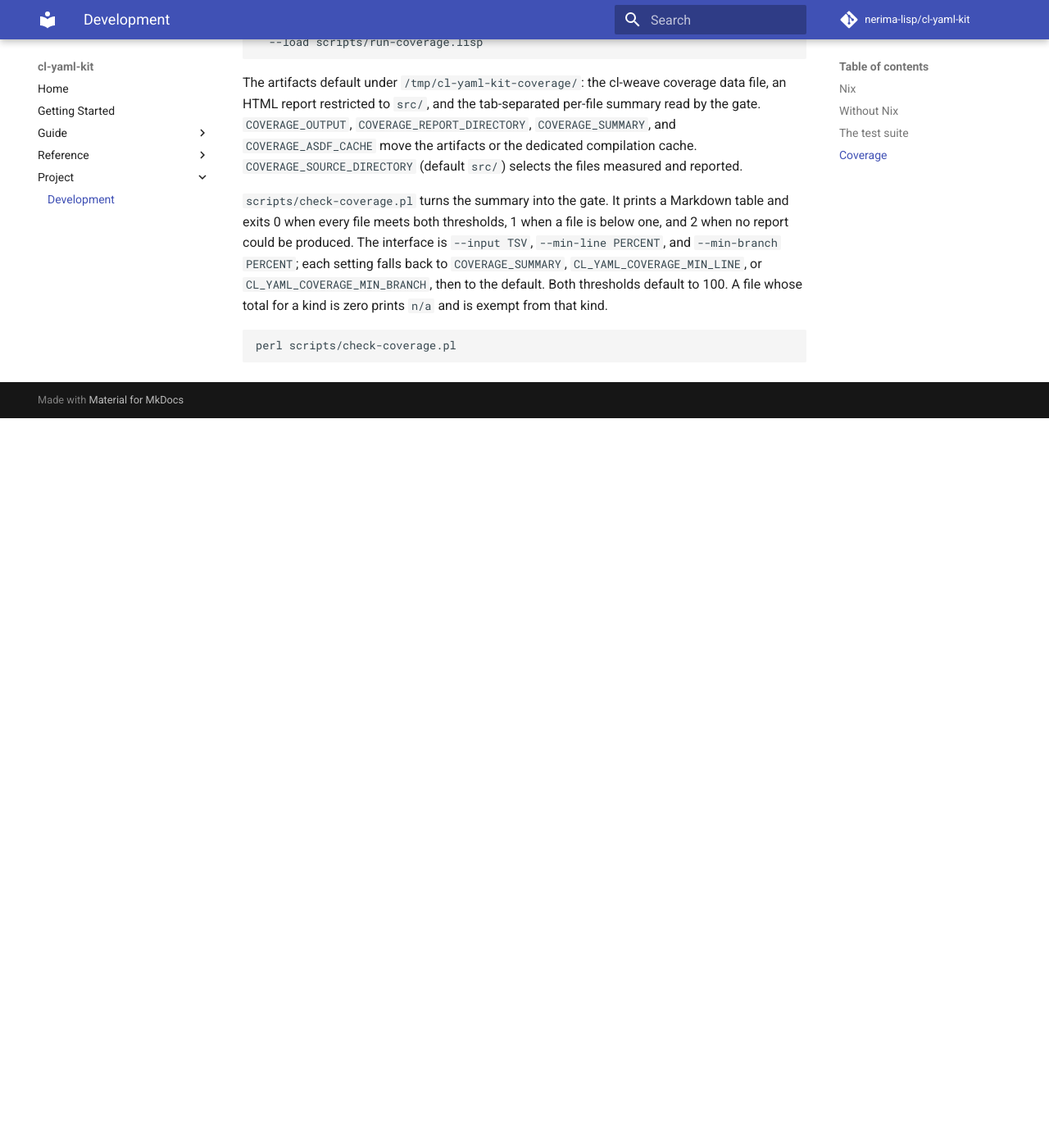
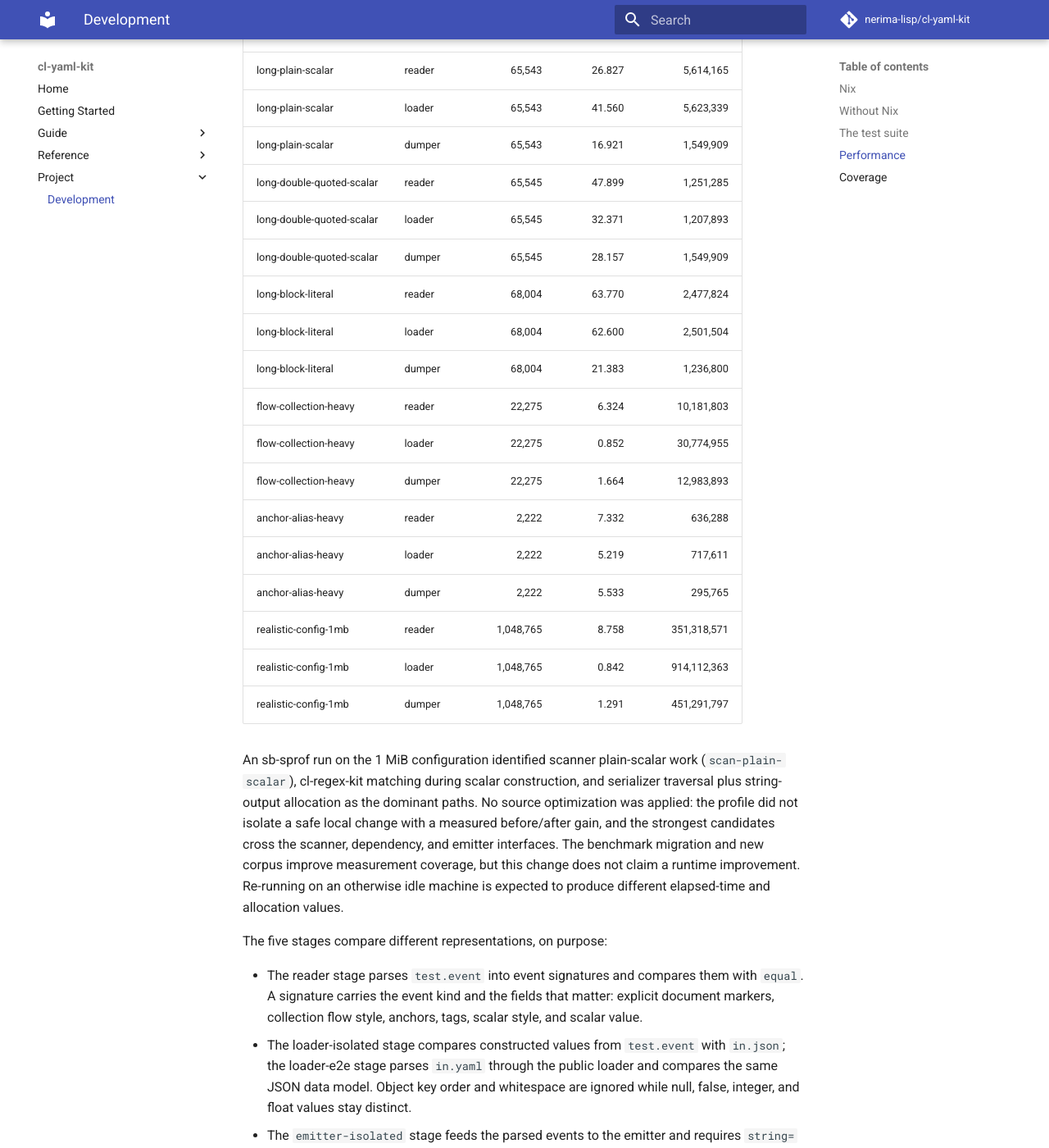
Before and after one commit to nerima-lisp/cl-yaml-kit, an MkDocs documentation site: the page built from docs/src/project/development.md, in a window 1280 px wide and 1400 px high, scrolled down 2723 px. Shown: the whole window at 82% size. Built offline with MkDocs 1.6.1 and Material for MkDocs 9.7.7, drawn with Linux system fonts in a browser that asks for light colours; comment, search, counter and statistics services are not loaded; before the commit the page ends 3233 px from its top, so only the background shows below that; some of the changed text lies outside the part shown.

Commit message:
perf: migrate benchmark to cl-weave

```diff
--- a/docs/src/project/development.md
+++ b/docs/src/project/development.md
@@ -98,15 +98,67 @@ the conformance stage signals an error instead of skipping its cases, and
 Each test has a per-test timeout of 120 seconds by default;
 `CL_YAML_TEST_TIMEOUT_MS` overrides it.
 
-The stages compare different representations, on purpose:
+## Performance
+
+`benchmark/run.lisp` uses `cl-weave:measure` for warmup, repeated samples,
+iterations, and median elapsed time. The corpus is declared in one table and
+covers reader (`parse-events`), loader (`parse`), and dumper (`emit`). The
+public cl-weave benchmark API does not expose allocation measurements, so the
+benchmark additionally records SBCL `get-bytes-consed`; GC/setup elapsed time
+is retained as an auxiliary value.
+
+The following run used a Mac16,6 with 16 CPUs and SBCL 2.6.0:
+
+| case | stage | input bytes | MiB/s | consed bytes/op |
+| --- | --- | ---: | ---: | ---: |
+| large-block-mapping | reader | 10,752 | 11.355 | 3,533,696 |
+| large-block-mapping | loader | 10,752 | 9.442 | 3,633,024 |
+| large-block-mapping | dumper | 10,752 | 7.496 | 1,446,784 |
+| large-block-sequence | reader | 6,656 | 8.308 | 2,012,117 |
+| large-block-sequence | loader | 6,656 | 5.755 | 2,063,147 |
+| large-block-sequence | dumper | 6,656 | 8.107 | 772,523 |
+| deep-nesting | reader | 1,011,895 | 196.943 | 4,309,291 |
+| deep-nesting | loader | 1,011,895 | 160.489 | 5,331,669 |
+| deep-nesting | dumper | 1,011,895 | 155.900 | 22,950,101 |
+| long-plain-scalar | reader | 65,543 | 26.827 | 5,614,165 |
+| long-plain-scalar | loader | 65,543 | 41.560 | 5,623,339 |
+| long-plain-scalar | dumper | 65,543 | 16.921 | 1,549,909 |
+| long-double-quoted-scalar | reader | 65,545 | 47.899 | 1,251,285 |
+| long-double-quoted-scalar | loader | 65,545 | 32.371 | 1,207,893 |
+| long-double-quoted-scalar | dumper | 65,545 | 28.157 | 1,549,909 |
+| long-block-literal | reader | 68,004 | 63.770 | 2,477,824 |
+| long-block-literal | loader | 68,004 | 62.600 | 2,501,504 |
+| long-block-literal | dumper | 68,004 | 21.383 | 1,236,800 |
+| flow-collection-heavy | reader | 22,275 | 6.324 | 10,181,803 |
+| flow-collection-heavy | loader | 22,275 | 0.852 | 30,774,955 |
+| flow-collection-heavy | dumper | 22,275 | 1.664 | 12,983,893 |
+| anchor-alias-heavy | reader | 2,222 | 7.332 | 636,288 |
+| anchor-alias-heavy | loader | 2,222 | 5.219 | 717,611 |
+| anchor-alias-heavy | dumper | 2,222 | 5.533 | 295,765 |
+| realistic-config-1mb | reader | 1,048,765 | 8.758 | 351,318,571 |
+| realistic-config-1mb | loader | 1,048,765 | 0.842 | 914,112,363 |
+| realistic-config-1mb | dumper | 1,048,765 | 1.291 | 451,291,797 |
+
+An sb-sprof run on the 1 MiB configuration identified scanner plain-scalar
+work (`scan-plain-scalar`), cl-regex-kit matching during scalar construction,
+and serializer traversal plus string-output allocation as the dominant paths.
+No source optimization was applied: the profile did not isolate a safe local
+change with a measured before/after gain, and the strongest candidates cross
+the scanner, dependency, and emitter interfaces. The benchmark migration and
+new corpus improve measurement coverage, but this change does not claim a
+runtime improvement. Re-running on an otherwise idle machine is expected to
+produce different elapsed-time and allocation values.
+
+The five stages compare different representations, on purpose:
 
 - The reader stage parses `test.event` into event signatures and compares
   them with `equal`. A signature carries the event kind and the fields
   that matter: explicit document markers, collection flow style, anchors,
   tags, scalar style, and scalar value.
-- The loader stage compares `in.json` as a JSON data model, one JSON value per
-  document, with object key order and whitespace ignored while null, false,
-  integer, and float values stay distinct.
+- The loader-isolated stage compares constructed values from `test.event` with
+  `in.json`; the loader-e2e stage parses `in.yaml` through the public loader
+  and compares the same JSON data model. Object key order and whitespace are
+  ignored while null, false, integer, and float values stay distinct.
 - The `emitter-isolated` stage feeds the parsed events to the emitter and
   requires `string=` equality with `emit.yaml`, the suite's libyaml-based
   emitter fixture. Whitespace, line breaks, quoting, indentation, and flow
```
Also changed, not shown: 1 other file.
